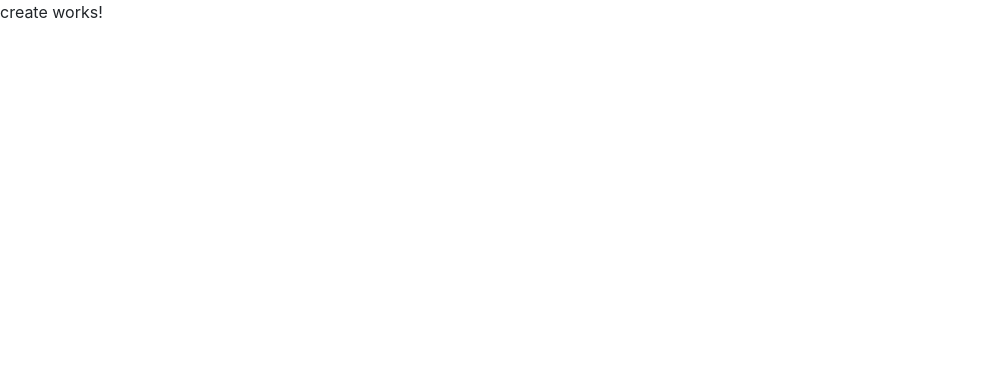
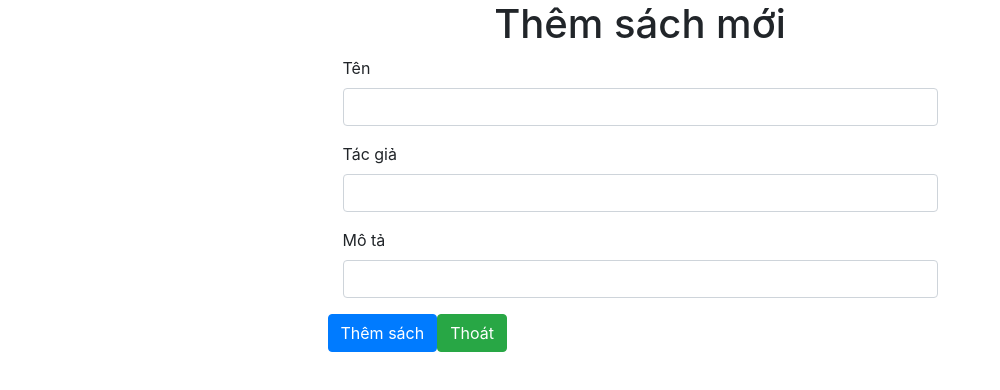
Before and after one commit to Thuvh94/Codegym_M5_Angular_Exam, an Angular app: page /createBook in a window 1280 px wide. Shown: the top 390 px of the page, without its empty margins (0-1000 px from the left). Built offline with nearby package versions, Linux system fonts and the light colour scheme.

Commit message:
create book

```diff
--- a/src/app/app.module.ts
+++ b/src/app/app.module.ts
@@ -10,6 +10,7 @@ import { DeleteComponent } from './books/delete/delete.component';
 import { AppRoutingModule } from './app-routing.module';
 import {HttpClientModule} from '@angular/common/http';
 import {RouterModule} from '@angular/router';
+import {ReactiveFormsModule} from '@angular/forms';
 
 @NgModule({
   declarations: [
@@ -25,7 +26,8 @@ import {RouterModule} from '@angular/router';
     AppRoutingModule,
     HttpClientModule,
     AppRoutingModule,
-    RouterModule
+    RouterModule,
+    ReactiveFormsModule
   ],
   providers: [],
   bootstrap: [AppComponent]
--- a/src/app/books/create/create.component.html
+++ b/src/app/books/create/create.component.html
@@ -1 +1,25 @@
-<p>create works!</p>
+<div class="container-fluid">
+  <h1 align="center">Thêm sách mới</h1>
+  <div class="col-md-6 offset-md-3">
+
+    <form [formGroup]="createForm" (ngSubmit)="createBook()" >
+      <div class="form-group">
+        <label for="exampleInputTitle">Tên</label>
+        <input type="text" formControlName="title" class="form-control" id="exampleInputTitle">
+      </div>
+      <div class="form-group">
+        <label for="exampleInputAuthor">Tác giả</label>
+        <input type="text" formControlName="author" class="form-control" id="exampleInputAuthor" >
+      </div>
+      <div class="form-group">
+        <label for="exampleInputDescription">Mô tả</label>
+        <input type="text"  formControlName="description" class="form-control" id="exampleInputDescription">
+      </div>
+      <div class="row">
+        <button type="submit" class="btn btn-primary">Thêm sách</button>
+        <button class="btn btn-success" routerLink='/listUser'>Thoát</button>
+      </div>
+
+    </form>
+  </div>
+</div>
--- a/src/app/books/create/create.component.ts
+++ b/src/app/books/create/create.component.ts
@@ -1,4 +1,8 @@
 import { Component, OnInit } from '@angular/core';
+import {FormBuilder, FormGroup} from '@angular/forms';
+import {BooksService} from '../../service/books.service';
+import {Router} from '@angular/router';
+import {IBook} from '../../ibook';
 
 @Component({
   selector: 'app-create',
@@ -6,10 +10,25 @@ import { Component, OnInit } from '@angular/core';
   styleUrls: ['./create.component.css']
 })
 export class CreateComponent implements OnInit {
-
-  constructor() { }
+  createForm: FormGroup;
+  constructor(private fb: FormBuilder,
+              private bookService: BooksService,
+              private router: Router) { }
 
   ngOnInit(): void {
+    this.createForm = this.fb.group({
+      title: [''],
+      author: [''],
+      description: [''],
+    });
+  }
+
+  createBook() {
+    const book: IBook = this.createForm.value;
+    this.bookService.create(book).subscribe(() => {
+      alert('Create successfully!');
+      this.router.navigate(['listBook']);
+    });
   }
 
 }
```
